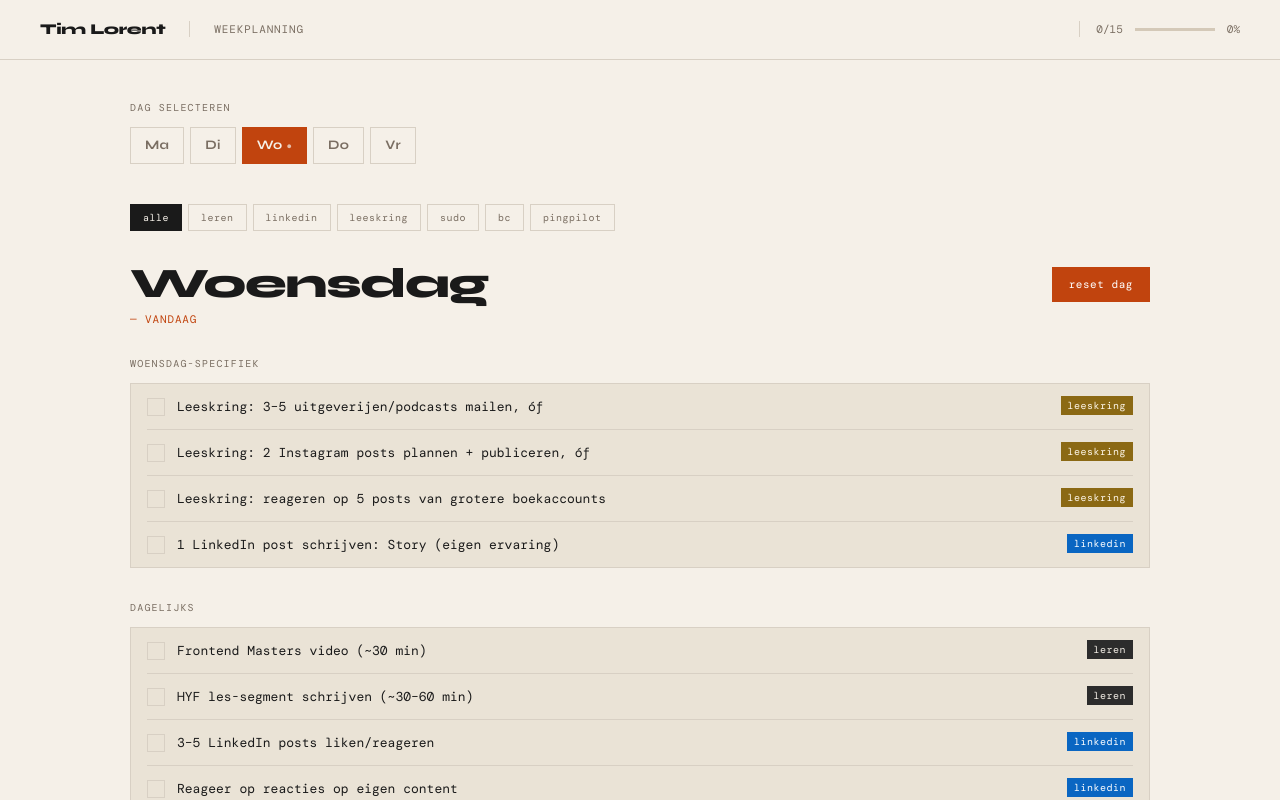
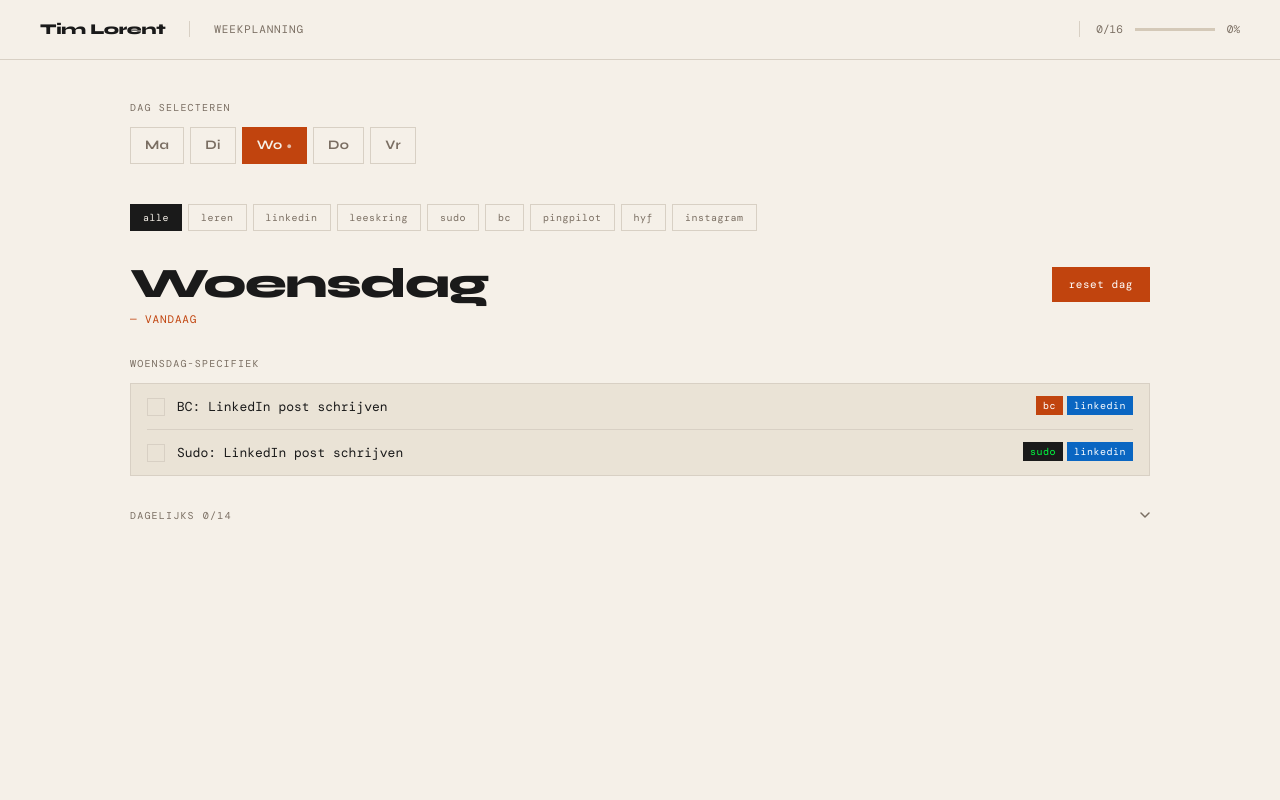
Before and after one commit to tlorent/dayplanner, a React (Vite) app: page / in a window 1280 px wide. Shown: the top 800 px of the page. Built offline with nearby package versions, Linux system fonts and the light colour scheme.

Commit message:
feat: add collapsible daily tasks and tags array

```diff
--- a/src/components/TaskList.jsx
+++ b/src/components/TaskList.jsx
@@ -1,15 +1,19 @@
+import { useState } from "react";
 import { TASKS, FULL_DAYS } from "../constants/tasks";
 import { SectionLabel } from "./SectionLabel";
 import { TaskRow } from "./TaskRow";
 
 export function TaskList({ activeDay, todayIndex, checked, onToggle, onReset, activeTag }) {
+  const [dailyOpen, setDailyOpen] = useState(false);
   const dayTasks = TASKS[activeDay] ?? [];
   const isToday = activeDay === todayIndex;
 
-  const filter = (tasks) => activeTag ? tasks.filter((t) => t.tag === activeTag) : tasks;
+  const filter = (tasks) => activeTag ? tasks.filter((t) => (t.tags ?? [t.tag]).includes(activeTag)) : tasks;
   const visibleDayTasks = filter(dayTasks);
   const visibleDailyTasks = filter(TASKS.daily);
   const nothingVisible = visibleDayTasks.length === 0 && visibleDailyTasks.length === 0;
+
+  const dailyDone = visibleDailyTasks.filter((t) => checked[t.id]).length;
 
   return (
     <div className="animate-fade-up" key={activeDay}>
@@ -50,10 +54,31 @@ export function TaskList({ activeDay, todayIndex, checked, onToggle, onReset, ac
         </div>
       )}
 
-      {/* Daily tasks */}
+      {/* Daily tasks — accordion */}
       {visibleDailyTasks.length > 0 && (
         <div className="mb-6">
-          <SectionLabel>dagelijks</SectionLabel>
+          <button
+            onClick={() => setDailyOpen((o) => !o)}
+            className="flex items-center justify-between w-full mb-3 cursor-pointer group"
+          >
+            <p className="font-mono text-[10px] text-muted tracking-[0.12em] uppercase group-hover:text-ink transition-colors">
+              dagelijks
+              <span className="ml-2 text-muted">
+                {dailyDone}/{visibleDailyTasks.length}
+              </span>
+            </p>
+            <svg
+              width="10"
+              height="6"
+              viewBox="0 0 10 6"
+              fill="none"
+              className={`transition-transform ${dailyOpen ? "rotate-180" : ""}`}
+            >
+              <path d="M1 1L5 5L9 1" stroke="currentColor" strokeWidth="1.5" strokeLinecap="round" strokeLinejoin="round" className="text-muted" />
+            </svg>
+          </button>
+
+          {dailyOpen && (
             <div className="bg-beige-dark border border-border px-4">
               {visibleDailyTasks.map((task) => (
                 <TaskRow
@@ -64,6 +89,7 @@ export function TaskList({ activeDay, todayIndex, checked, onToggle, onReset, ac
                 />
               ))}
             </div>
+          )}
         </div>
       )}
 
--- a/src/components/TaskRow.jsx
+++ b/src/components/TaskRow.jsx
@@ -1,7 +1,7 @@
 import { TAG_COLORS } from "../constants/tags";
 
 export function TaskRow({ task, checked, onToggle }) {
-  const tag = TAG_COLORS[task.tag] ?? { bg: "#E8E0D4", text: "#1A1A1A" };
+  const tags = task.tags ?? (task.tag ? [task.tag] : []);
 
   return (
     <div
@@ -47,13 +47,21 @@ export function TaskRow({ task, checked, onToggle }) {
         {task.label}
       </span>
 
-      {/* Tag */}
-      <span
-        className="font-mono text-[10px] px-[7px] py-[2px] tracking-[0.05em] shrink-0"
-        style={{ background: tag.bg, color: tag.text }}
-      >
-        {task.tag}
-      </span>
+      {/* Tags */}
+      <div className="flex gap-1 shrink-0">
+        {tags.map((tag) => {
+          const color = TAG_COLORS[tag] ?? { bg: "#E8E0D4", text: "#1A1A1A" };
+          return (
+            <span
+              key={tag}
+              className="font-mono text-[10px] px-[7px] py-[2px] tracking-[0.05em]"
+              style={{ background: color.bg, color: color.text }}
+            >
+              {tag}
+            </span>
+          );
+        })}
+      </div>
     </div>
   );
 }
--- a/src/constants/tags.js
+++ b/src/constants/tags.js
@@ -5,6 +5,8 @@ export const TAG_COLORS = {
   sudo:      { bg: "#1A1A1A", text: "#00FF41" },
   bc:        { bg: "#C1440E", text: "#ffffff" },
   pingpilot: { bg: "#4A4A4A", text: "#F5F0E8" },
+  hyf:       { bg: "#4A6741", text: "#E8F5E4" },
+  instagram: { bg: "#C13584", text: "#E8F5E4" },
 };
 
 export const ACCOUNTS = [
--- a/src/constants/tasks.js
+++ b/src/constants/tasks.js
@@ -3,45 +3,46 @@ export const FULL_DAYS = ["Maandag", "Dinsdag", "Woensdag", "Donderdag", "Vrijda
 
 export const TASKS = {
   daily: [
-    { id: "d1",  label: "Frontend Masters video (~30 min)",               tag: "leren" },
-    { id: "d2",  label: "HYF les-segment schrijven (~30–60 min)",         tag: "leren" },
-    { id: "d3",  label: "3–5 LinkedIn posts liken/reageren",              tag: "linkedin" },
-    { id: "d4",  label: "Reageer op reacties op eigen content",           tag: "linkedin" },
-    { id: "d5",  label: "Leeskring: 5 comments op boekaccounts",         tag: "leeskring" },
-    { id: "d6",  label: "Leeskring: 1 post publiceren of voorbereiden",  tag: "leeskring" },
-    { id: "d7",  label: "Sudo: 5 comments op relevante posts",           tag: "sudo" },
-    { id: "d8",  label: "Sudo: 1 post publiceren of voorbereiden",       tag: "sudo" },
-    { id: "d9",  label: "Beyond Commit: pipeline actie uitvoeren",       tag: "bc" },
-    { id: "d10", label: "PingPilot: minimaal 1 uur bouwen",              tag: "pingpilot" },
-    { id: "d11", label: "Noteer wat je bouwde (input voor vrijdagpost)", tag: "pingpilot" },
-  ],
-  0: [ // Maandag
-    { id: "ma1", label: "5 nieuwe ICP's toevoegen aan pipeline (dag 1: volgen)", tag: "bc" },
-    { id: "ma2", label: "1 LinkedIn post schrijven: Beyond Commit content",       tag: "linkedin" },
-    { id: "ma3", label: "3 connectieverzoeken sturen naar leads op dag 7",        tag: "bc" },
-    { id: "ma4", label: "Sudo: samenwerkingsverzoek sturen",                      tag: "sudo" },
-  ],
-  1: [ // Dinsdag
-    { id: "di1", label: "PingPilot deep work: 3–4 uur bouwen", tag: "pingpilot" },
-    { id: "di2", label: "Kort noteren wat je bouwde",           tag: "pingpilot" },
-  ],
-  2: [ // Woensdag
-    { id: "wo1", label: "Leeskring: 3–5 uitgeverijen/podcasts mailen, óf",          tag: "leeskring" },
-    { id: "wo2", label: "Leeskring: 2 Instagram posts plannen + publiceren, óf",    tag: "leeskring" },
-    { id: "wo3", label: "Leeskring: reageren op 5 posts van grotere boekaccounts",  tag: "leeskring" },
-    { id: "wo4", label: "1 LinkedIn post schrijven: Story (eigen ervaring)",         tag: "linkedin" },
-  ],
-  3: [ // Donderdag
-    { id: "do1", label: "5 outreach mails naar geconnecte leads", tag: "bc" },
-    { id: "do2", label: "PingPilot bouwen (extra blok)",           tag: "pingpilot" },
-  ],
-  4: [ // Vrijdag
-    { id: "vr1", label: "1 LinkedIn building-in-public post over PingPilot", tag: "linkedin" },
-    { id: "vr2", label: "Elke 2–3 weken: standalone post over FHWTTL",      tag: "linkedin" },
-    { id: "vr3", label: "5 nieuwe ICP's toevoegen aan pipeline",             tag: "bc" },
-    { id: "vr4", label: "1 LinkedIn post schrijven: Hot take",               tag: "linkedin" },
-  ],
-};
+    { id: "d1",  label: "HYF les-segment schrijven",            tags: ["hyf"] },
+    { id: "d2",  label: "Frontend Masters video",               tags: ["leren"] },
+    { id: "d3",  label: "5 LinkedIn posts liken/reageren",    tags: ["linkedin", "bc"] },
+    { id: "d4",  label: "Reageer op reacties op eigen content", tags: ["linkedin", "bc"] },
+    { id: "d5",  label: "Pipeline actie uitvoeren",             tags: ["bc"] },
+    { id: "d6",  label: "5 comments op boekaccounts",           tags: ["leeskring", "instagram"] },
+    { id: "d7",  label: "1 post publiceren of voorbereiden",    tags: ["leeskring", "instagram"] },
+    { id: "d8", label: "Leeskring: 3–5 uitgeverijen/podcasts/boekhandels mailen", tags: ["leeskring"] },
+    { id: "d9",  label: "5 LinkedIn posts liken/reageren",    tags: ["linkedin", "sudo"] },
+    { id: "d10",  label: "Reageer op reacties op eigen content", tags: ["linkedin", "sudo"] },
+    { id: "d12",  label: "5 comments op relevante posts",        tags: ["sudo", "instagram"] },
+    { id: "d13",  label: "1 post publiceren of voorbereiden",    tags: ["sudo", "instagram"] },
+    { id: "d13", label: "PingPilot minimaal 1 uur bouwen",      tags: ["pingpilot"] },
+    { id: "d14", label: "Noteer wat je bouwde (input voor vrijdagpost)", tags: ["pingpilot"] },
+  ],0: [ // Maandag — Content dag
+  { id: "ma1", label: "BC: LinkedIn post schrijven",           tags: ["bc", "linkedin"] },
+  { id: "ma2", label: "Sudo: LinkedIn post schrijven",         tags: ["sudo", "linkedin"] },
+  { id: "ma3", label: "5 nieuwe ICP's toevoegen aan pipeline", tags: ["bc"] },
+],
+
+1: [ // Dinsdag — Bouwen
+  { id: "di1", label: "PingPilot deep work: 2 uur",         tags: ["pingpilot"] },
+],
+
+2: [ // Woensdag — Outreach + content
+  { id: "wo1", label: "BC: LinkedIn post schrijven",           tags: ["bc", "linkedin"] },
+  { id: "wo2", label: "Sudo: LinkedIn post schrijven",         tags: ["sudo", "linkedin"] },
+],
+
+3: [ // Donderdag — Bouwen + BC
+  { id: "do1", label: "PingPilot deep work: 2 uur",         tags: ["pingpilot"] },
+  { id: "do2", label: "BC: 5 outreach mails naar leads",      tags: ["bc"] },
+],
+
+4: [ // Vrijdag — Content + review
+  { id: "vr1", label: "BC: LinkedIn post schrijven",           tags: ["bc", "linkedin"] },
+  { id: "vr2", label: "Sudo: LinkedIn post schrijven",         tags: ["sudo", "linkedin"] },
+  { id: "vr3", label: "PingPilot building-in-public post",    tags: ["pingpilot", "linkedin"] },
+  { id: "vr4", label: "Weekreview: wat werkte, wat schuift",  tags: ["bc", "pingpilot"] },
+]}
 
 export function getTodayIndex() {
   const day = new Date().getDay();
```
Lines whose indentation alone changed are shown as unchanged.
